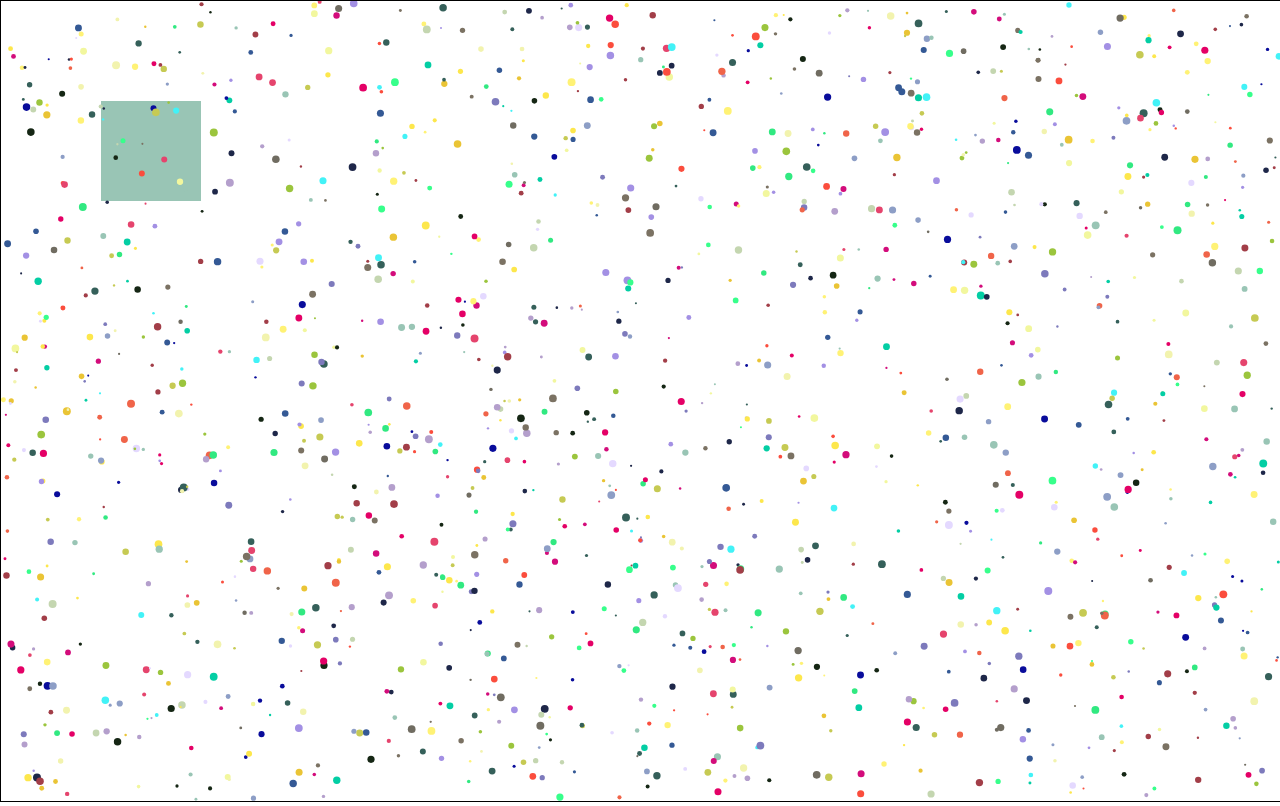
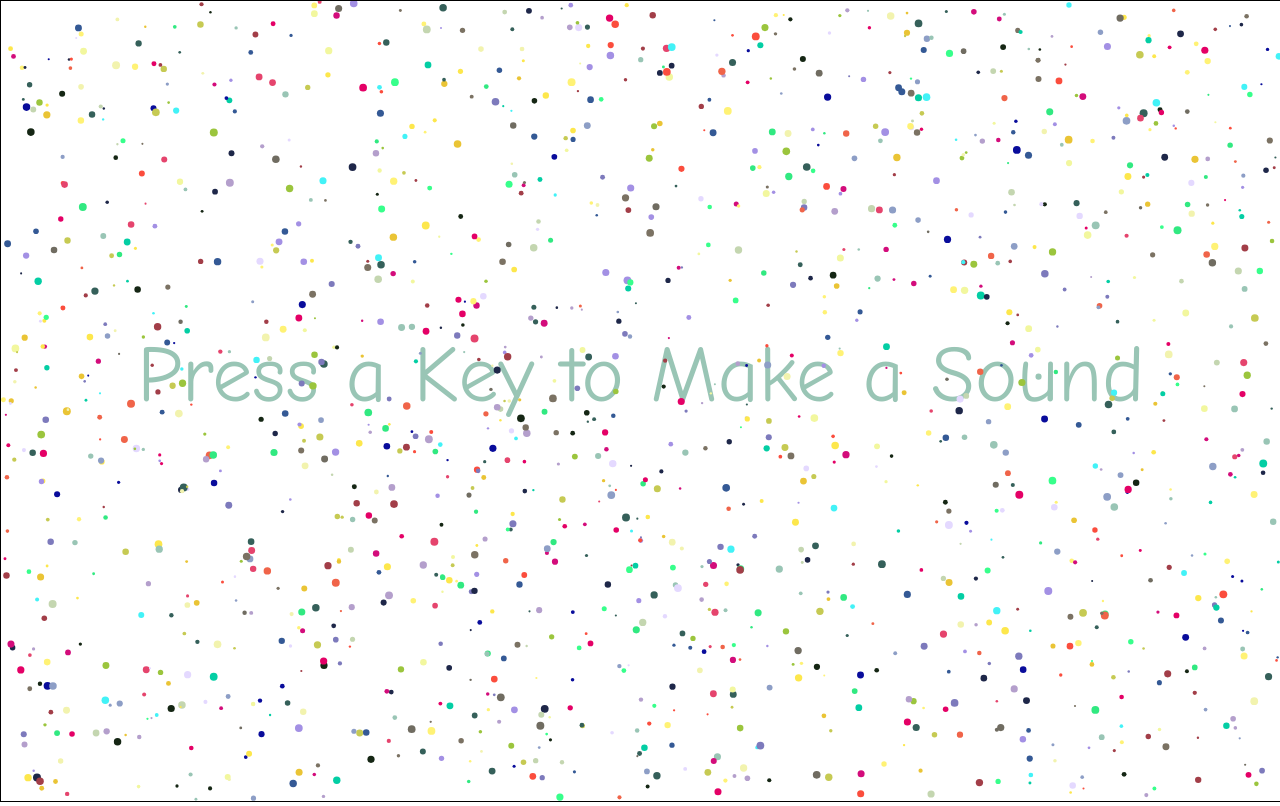
Before and after one commit to Monte47/ChromeTunes, a website built with webpack: page index.html in a window 1280 px wide. Built offline with nearby package versions, Linux system fonts and the light colour scheme.

Commit message:
add text to center of screen

```diff
--- a/chrome_tunes.js
+++ b/chrome_tunes.js
@@ -1,6 +1,6 @@
 import Keyboard from './keyboard.js';
 import colors from './color.js';
-import { gBluesScale, dMinorScale } from './sound.js';
+import { gBluesScale, aMinorScale } from './sound.js';
 
 let canvas = document.querySelector('canvas');
 
@@ -10,14 +10,13 @@ canvas.height = window.innerHeight;
 let c = canvas.getContext('2d');
 
 
-let scalesArray = [dMinorScale, gBluesScale];
+let scalesArray = [aMinorScale, gBluesScale];
 let scalesI = 1;
 
 let soundTypeArray = ["sine", "triangle", "square", "sawtooth"];
 let soundTypeI = 1;
 
 let keyBoard = new Keyboard(gBluesScale, colors, "sine");
-
 
 
 
@@ -42,7 +41,7 @@ function keyHandler(e){
   } else {
     keyBoard.sound(key);
   }
-  let radius = Math.random() * 3 + 40;
+  let radius = Math.random() * 3 + 60;
   let x = Math.random() * (window.innerWidth - radius * 2) + radius;
   let y = Math.random() * (window.innerHeight - radius * 2) + radius;
   let dx = (Math.random() - 0.5) * 20;
@@ -137,3 +136,156 @@ function animate() {
 
 init();
 animate();
+
+
+
+////////////////////////////////////////
+////////////////////////////////////////
+////////////////////////////////////////
+////////////////////////////////////////
+
+
+// import Keyboard from './keyboard.js';
+// import colors from './color.js';
+// import { gBluesScale, aMinorScale } from './sound.js';
+//
+// let canvas = document.querySelector('canvas');
+//
+// canvas.width = window.innerWidth;
+// canvas.height = window.innerHeight;
+//
+// let c = canvas.getContext('2d');
+//
+//
+// let scalesArray = [aMinorScale, gBluesScale];
+// let scalesI = 1;
+//
+// let soundTypeArray = ["sine", "triangle", "square", "sawtooth"];
+// let soundTypeI = 1;
+//
+// let keyBoard = new Keyboard(gBluesScale, colors, "sine");
+//
+//
+//
+// window.addEventListener('mousemove', (e) => {
+//   mouse.x = e.x;
+//   mouse.y = e.y;
+// });
+//
+// window.addEventListener('click', () => {
+//   c.clearRect(0, 0, innerWidth, innerHeight);
+// });
+//
+// window.addEventListener("keypress", keyHandler, false);
+//
+//
+// function keyHandler(e){
+//   let key = e.key;
+//   console.log(key);
+//   if(key === " ") {
+//     scalesI++;
+//     keyBoard = new Keyboard(scalesArray[scalesI % scalesArray.length], colors, soundTypeArray[soundTypeI % soundTypeArray.length]);
+//     console.log("hi");
+//   } else if (key === "Enter") {
+//     soundTypeI++;
+//     keyBoard = new Keyboard(scalesArray[scalesI % scalesArray.length], colors, soundTypeArray[soundTypeI % soundTypeArray.length]);
+//   } else {
+//     keyBoard.sound(key);
+//   }
+//   let radius = Math.random() * 3 + 60;
+//   let x = Math.random() * (window.innerWidth - radius * 2) + radius;
+//   let y = Math.random() * (window.innerHeight - radius * 2) + radius;
+//   // let dx = (Math.random() - 0.5) * 20;
+//   let dx = 50;
+//   // let dy = (Math.random() - 0.5) * 20;
+//   let dy = 50;
+//   circleArray.push(new Circle(x, y, dx, dy, radius, keyBoard.currentColor));
+//   setTimeout(() => circleArray.splice(0, 1), 500);
+// }
+//
+//
+//
+// let mouse = {
+//   x: undefined,
+//   y: undefined
+// };
+//
+// let maxRadius = 50;
+//
+// window.addEventListener('resize', () => {
+//   canvas.width = window.innerWidth;
+//   canvas.height = window.innerHeight;
+//
+//   init();
+// });
+//
+// var colorArray = colors;
+//
+// function Circle(x, y, dx, dy, radius, color) {
+//   this.x = x;
+//   this.y = y;
+//   this.dx = dx;
+//   this.dy = dy;
+//   this.radius = radius;
+//   this.minRadius = radius;
+//   this.color = color || colorArray[Math.floor(Math.random() * colorArray.length)];
+//
+//   this.draw = function() {
+//     c.beginPath();
+//     c.arc(this.x, this.y, this.radius, 0, Math.PI * 2, false);
+//     c.strokeStyle = 'blue';
+//     c.fillStyle = this.color;
+//     c.fill();
+//   };
+//
+//   this.update = function(){
+//     if (this.x + this.radius > innerWidth || this.x - this.radius < 0) {
+//       this.dx = -this.dx;
+//     }
+//     if (this.y + this.radius > innerHeight || this.y - this.radius < 0) {
+//       this.dy = -this.dy;
+//     }
+//     this.x += this.dx;
+//     this.y += this.dy;
+//     this.draw();
+//
+//     if(mouse.x - this.x < 50 && mouse.x - this.x > -50 && mouse.y - this.y < 50 && mouse.y - this.y > -50) {
+//       if (this.radius < maxRadius) {
+//         this.radius += 1;
+//       }
+//     } else if (this.radius > this.minRadius){
+//       this.radius -= 1;
+//     }
+//
+//   };
+// }
+//
+// let circleArray = [];
+//
+//
+// const init = () => {
+//   circleArray = [];
+//   for (var i = 0; i < 1500; i++) {
+//     let radius = Math.random() * 3 + 1;
+//     let x = Math.random() * (window.innerWidth - radius * 2) + radius;
+//     let y = Math.random() * (window.innerHeight - radius * 2) + radius;
+//     let dx = (Math.random() - 0.5) * 5;
+//     let dy = (Math.random() - 0.5) * 5;
+//     // circleArray.push(new Circle(x, y, dx, dy, radius));
+//   }
+// };
+//
+// function animate() {
+//   requestAnimationFrame(animate);
+//   // c.clearRect(0, 0, innerWidth, innerHeight);
+//   keyBoard.draw();
+//
+//   for (var j = 0; j < circleArray.length; j++) {
+//     circleArray[j].update();
+//   }
+//
+//
+// }
+//
+// init();
+// animate();
--- /dev/null
+++ b/easel.js
@@ -0,0 +1 @@
+ // var stage = new createjs.Stage("canvasElementId");
--- a/index.html
+++ b/index.html
@@ -2,7 +2,6 @@
 <html>
   <head>
     <meta charset="utf-8">
-    <script src="https://code.createjs.com/createjs-2015.11.26.min.js"></script>
     <title></title>
     <style type="text/css">
       canvas {
@@ -18,3 +17,31 @@
     <script src="bundle.js" type="text/javascript"></script>
   </body>
 </html>
+
+
+<!-- <html>
+  <head>
+    <script src="https://code.createjs.com/createjs-2015.11.26.min.js"></script>
+    <script>
+      function init() {
+        var stage = new createjs.Stage("demoCanvas");
+        var circle = new createjs.Shape();
+        circle.graphics.beginFill("Crimson").drawCircle(0, 0, 50);
+        circle.x = 100;
+        circle.y = 100;
+        stage.addChild(circle);
+        createjs.Tween.get(circle, {loop: true})
+          .to({x: 400}, 1000, createjs.Ease.getPowInOut(4))
+          .to({alpha: 0, y: 75}, 500, createjs.Ease.getPowInOut(2))
+          .to({alpha: 0, y: 125}, 100)
+          .to({alpha: 1, y: 100}, 500, createjs.Ease.getPowInOut(2))
+          .to({x: 100}, 800, createjs.Ease.getPowInOut(2));
+        createjs.Ticker.setFPS(60);
+        createjs.Ticker.addEventListener("tick", stage);
+      }
+    </script>
+  </head>
+  <body onload="init();">
+    <canvas id="demoCanvas" width="500" height="200"></canvas>
+  </body>
+</html> -->
--- a/keyboard.js
+++ b/keyboard.js
@@ -159,8 +159,10 @@ class Keyboard {
   }
 
   draw() {
+    c.font = "80px Comic Sans MS";
     c.fillStyle = this.currentColor;
-    c.fillRect(100, 100, 100, 100);
+    c.textAlign = "center";
+    c.fillText("Press a Key to Make a Sound", canvas.width/2, canvas.height/2);
   }
 
 
--- a/sound.js
+++ b/sound.js
@@ -4,6 +4,12 @@ export const gBluesScale = [49.00, 58.27, 65.41, 69.30, 73.42, 87.31,
   392.0, 466.2, 523.3, 554.4, 587.3, 698.5,
   784.0, 932.3, 1047, 1109, 1175, 1397, 1568];
 
+export const aMinorScale = [110, 123.5, 130.8, 146.8, 164.8, 174.6, 196.0,
+  220.0, 246.9, 261.1, 293.7, 329.6, 349.2, 392.0,
+  440.0, 493.9, 523.3, 587.3, 659.3, 698.5, 784.0,
+  880.0, 987.8, 1047, 1175, 1319, 1397, 1568,
+  1760, 1976, 2093];
+
 export const dMinorScale = [73.42, 82.41, 87.31, 98.00, 110.0, 116.5, 130.8,
   146.8, 164.8, 174.6, 196.0, 220.0, 233.1, 261.6,
   293.7, 329.6, 349.2, 392.0, 440.0, 466.2, 523.3,
```
Also changed, not shown: bundle.js (+158 -3 lines), misc.js (renamed from notes.js), 1 other file.
